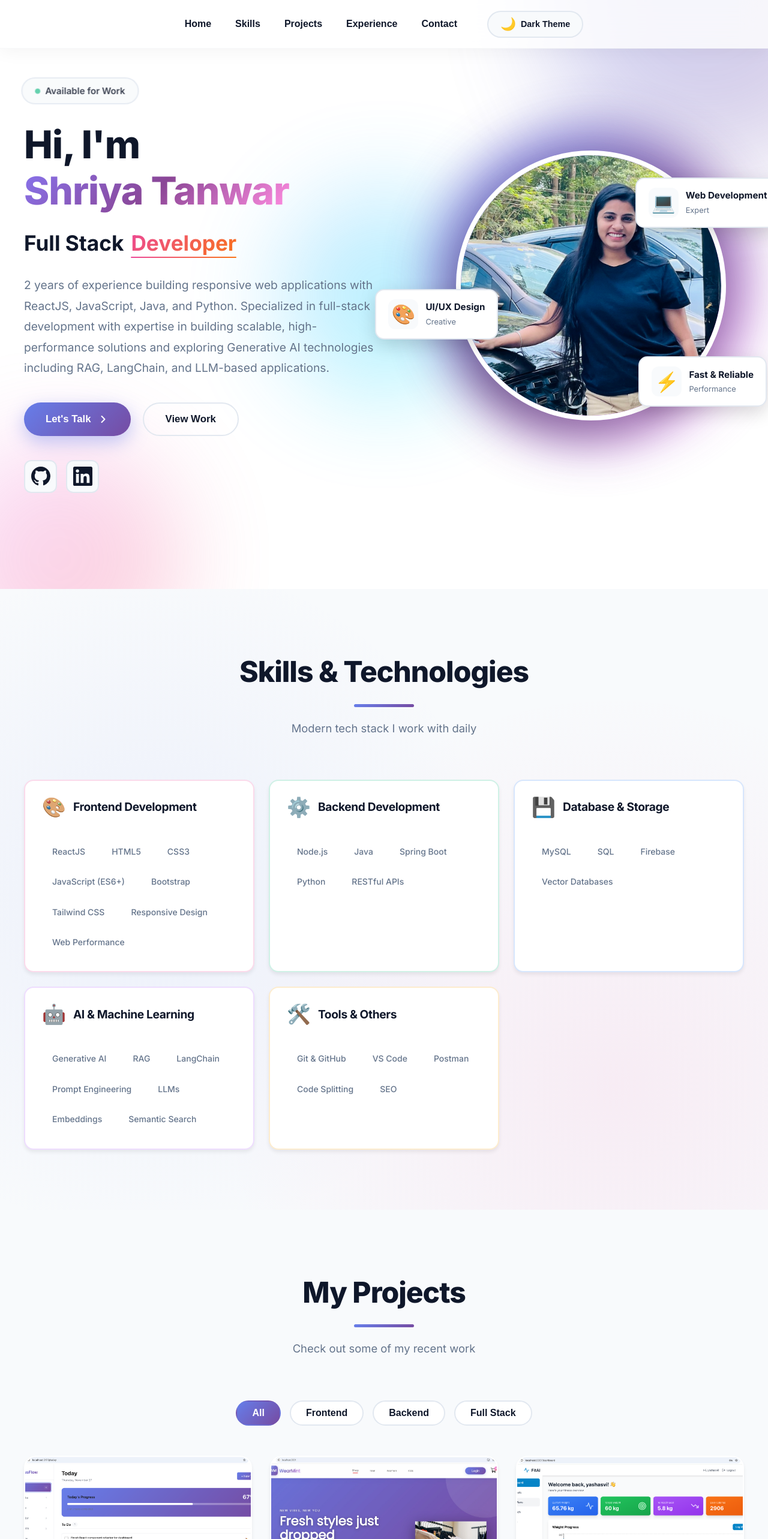
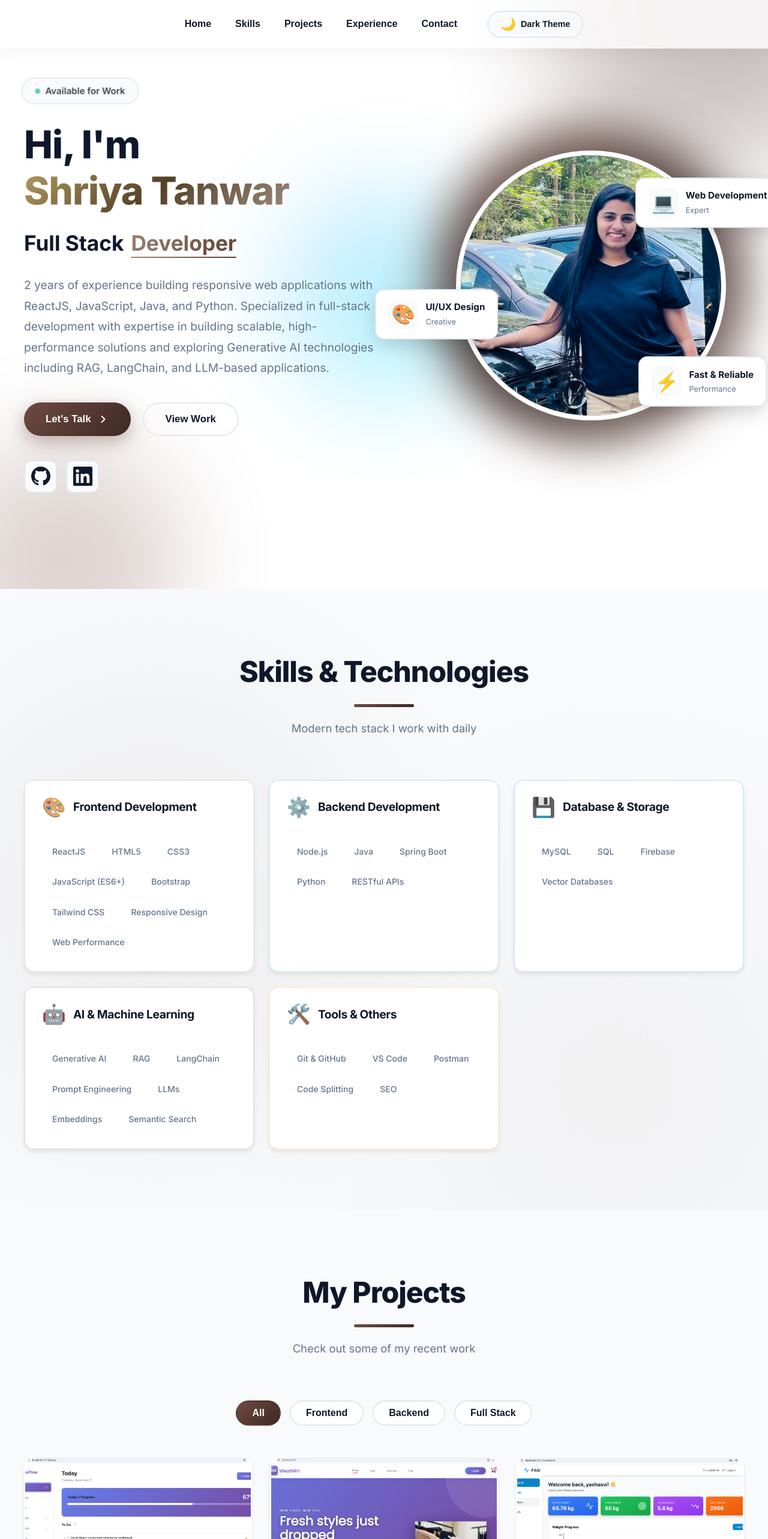
Before and after one commit to shriyatanwar/ShriyaTanwarPortFolio, a React (Create React App) app: page / in a window 1280 px wide. Shown: the top 2566 px of the page at 60% size. Built offline with nearby package versions, Linux system fonts and the light colour scheme.

Commit message:
changed color theme from purple to matte dark brown

```diff
--- a/src/App.css
+++ b/src/App.css
@@ -6,9 +6,9 @@
 
 :root {
   /* Light Mode Colors */
-  --primary-color: #6366f1;
-  --secondary-color: #8b5cf6;
-  --accent-color: #ec4899;
+  --primary-color: #5C3D2E;
+  --secondary-color: #8B6355;
+  --accent-color: #A1887F;
   --text-primary: #0f172a;
   --text-secondary: #64748b;
   --bg-primary: #ffffff;
@@ -21,8 +21,8 @@
   --shadow-xl: 0 20px 25px -5px rgba(0, 0, 0, 0.1);
 
   /* Gradients */
-  --gradient-primary: linear-gradient(135deg, #667eea 0%, #764ba2 100%);
-  --gradient-secondary: linear-gradient(135deg, #f093fb 0%, #f5576c 100%);
+  --gradient-primary: linear-gradient(135deg, #6D4C41 0%, #3E2723 100%);
+  --gradient-secondary: linear-gradient(135deg, #A1887F 0%, #8B6355 100%);
   --gradient-accent: linear-gradient(135deg, #4facfe 0%, #00f2fe 100%);
   --gradient-warm: linear-gradient(135deg, #fa709a 0%, #fee140 100%);
 }
@@ -139,12 +139,12 @@ section {
 .btn-primary {
   background: var(--gradient-primary);
   color: white;
-  box-shadow: 0 10px 30px rgba(102, 126, 234, 0.3);
+  box-shadow: 0 10px 30px rgba(109, 76, 65, 0.3);
 }
 
 .btn-primary:hover {
   transform: translateY(-3px);
-  box-shadow: 0 15px 40px rgba(102, 126, 234, 0.5);
+  box-shadow: 0 15px 40px rgba(109, 76, 65, 0.5);
 }
 
 .btn-secondary {
@@ -285,11 +285,11 @@ section {
 }
 
 ::-webkit-scrollbar-thumb:hover {
-  background: linear-gradient(135deg, #764ba2 0%, #667eea 100%);
+  background: linear-gradient(135deg, #3E2723 0%, #6D4C41 100%);
 }
 
 /* Selection */
 ::selection {
-  background: rgba(102, 126, 234, 0.3);
+  background: rgba(109, 76, 65, 0.3);
   color: var(--text-primary);
 }
--- a/src/components/Experience.css
+++ b/src/components/Experience.css
@@ -27,8 +27,8 @@
   width: 100%;
   height: 3px;
   background: linear-gradient(90deg,
-    rgba(102, 126, 234, 0.2) 0%,
-    rgba(236, 72, 153, 0.2) 100%);
+    rgba(109, 76, 65, 0.2) 0%,
+    rgba(161, 136, 127, 0.2) 100%);
   border-radius: 10px;
 }
 
@@ -42,7 +42,7 @@
   height: 3px;
   background: linear-gradient(90deg,
     var(--primary-color) 0%,
-    #ec4899 100%);
+    #A1887F 100%);
   border-radius: 10px;
   animation: progressLineHorizontal 2s ease-out forwards;
 }
@@ -101,7 +101,7 @@
   background: var(--primary-color);
   border-radius: 50%;
   border: 4px solid var(--bg-primary);
-  box-shadow: 0 0 0 3px rgba(102, 126, 234, 0.3);
+  box-shadow: 0 0 0 3px rgba(109, 76, 65, 0.3);
   position: absolute;
   top: 42px;
   left: 50%;
@@ -139,17 +139,17 @@
 
 @keyframes dotPulse {
   0%, 100% {
-    box-shadow: 0 0 0 3px rgba(102, 126, 234, 0.3);
+    box-shadow: 0 0 0 3px rgba(109, 76, 65, 0.3);
   }
   50% {
-    box-shadow: 0 0 0 7px rgba(102, 126, 234, 0.6);
+    box-shadow: 0 0 0 7px rgba(109, 76, 65, 0.6);
   }
 }
 
 .timeline-item:hover .timeline-dot {
-  background: linear-gradient(135deg, var(--primary-color), #ec4899);
+  background: linear-gradient(135deg, var(--primary-color), #A1887F);
   transform: translateX(-50%) scale(1.5);
-  box-shadow: 0 0 0 6px rgba(102, 126, 234, 0.5);
+  box-shadow: 0 0 0 6px rgba(109, 76, 65, 0.5);
 }
 
 /* Timeline Content Card */
@@ -167,15 +167,15 @@
 
 .timeline-content:hover {
   transform: translateY(-10px);
-  box-shadow: 0 10px 30px rgba(102, 126, 234, 0.2);
-  border-color: rgba(102, 126, 234, 0.3);
+  box-shadow: 0 10px 30px rgba(109, 76, 65, 0.2);
+  border-color: rgba(109, 76, 65, 0.3);
 }
 
 /* Period Badge */
 .experience-period {
   display: inline-block;
   padding: 5px 12px;
-  background: linear-gradient(135deg, var(--primary-color), #ec4899);
+  background: linear-gradient(135deg, var(--primary-color), #A1887F);
   color: white;
   border-radius: 20px;
   font-size: 0.7rem;
@@ -275,8 +275,8 @@
 
 .edu-cert-card:hover {
   transform: translateY(-5px);
-  box-shadow: 0 10px 30px rgba(102, 126, 234, 0.2);
-  border-color: rgba(102, 126, 234, 0.3);
+  box-shadow: 0 10px 30px rgba(109, 76, 65, 0.2);
+  border-color: rgba(109, 76, 65, 0.3);
 }
 
 /* Responsive Design */
@@ -293,8 +293,8 @@
     width: 3px;
     height: 100%;
     background: linear-gradient(180deg,
-      rgba(102, 126, 234, 0.2) 0%,
-      rgba(236, 72, 153, 0.2) 100%);
+      rgba(109, 76, 65, 0.2) 0%,
+      rgba(161, 136, 127, 0.2) 100%);
   }
 
   .zigzag-timeline::after {
@@ -305,7 +305,7 @@
     height: 0;
     background: linear-gradient(180deg,
       var(--primary-color) 0%,
-      #ec4899 100%);
+      #A1887F 100%);
     animation: progressLineVertical 2s ease-out forwards;
   }
 
--- a/src/components/Hero.css
+++ b/src/components/Hero.css
@@ -26,7 +26,7 @@
 .orb-1 {
   width: 500px;
   height: 500px;
-  background: linear-gradient(135deg, #667eea 0%, #764ba2 100%);
+  background: linear-gradient(135deg, #6D4C41 0%, #3E2723 100%);
   top: -200px;
   right: -100px;
   animation-delay: 0s;
@@ -35,7 +35,7 @@
 .orb-2 {
   width: 400px;
   height: 400px;
-  background: linear-gradient(135deg, #f093fb 0%, #f5576c 100%);
+  background: linear-gradient(135deg, #A1887F 0%, #8B6355 100%);
   bottom: -150px;
   left: -100px;
   animation-delay: 7s;
@@ -119,7 +119,7 @@
 }
 
 .name-highlight {
-  background: linear-gradient(135deg, #667eea 0%, #764ba2 50%, #f093fb 100%);
+  background: linear-gradient(135deg, #C4956A 0%, #5C3D2E 50%, #A1887F 100%);
   -webkit-background-clip: text;
   -webkit-text-fill-color: transparent;
   background-clip: text;
@@ -153,7 +153,7 @@
 .title-gradient {
   font-size: 2.2rem;
   font-weight: 700;
-  background: linear-gradient(135deg, #ec4899 0%, #f97316 100%);
+  background: linear-gradient(135deg, #A1887F 0%, #5C3D2E 100%);
   -webkit-background-clip: text;
   -webkit-text-fill-color: transparent;
   background-clip: text;
@@ -167,7 +167,7 @@
   left: 0;
   right: 0;
   height: 2px;
-  background: linear-gradient(135deg, #ec4899 0%, #f97316 100%);
+  background: linear-gradient(135deg, #A1887F 0%, #5C3D2E 100%);
   border-radius: 2px;
 }
 
@@ -269,14 +269,14 @@
 }
 
 .btn-primary {
-  background: linear-gradient(135deg, #667eea 0%, #764ba2 100%);
+  background: linear-gradient(135deg, #6D4C41 0%, #3E2723 100%);
   color: white;
-  box-shadow: 0 10px 30px rgba(102, 126, 234, 0.4);
+  box-shadow: 0 10px 30px rgba(109, 76, 65, 0.4);
 }
 
 .btn-primary:hover {
   transform: translateY(-3px);
-  box-shadow: 0 15px 40px rgba(102, 126, 234, 0.6);
+  box-shadow: 0 15px 40px rgba(109, 76, 65, 0.6);
 }
 
 .btn-primary svg {
@@ -353,7 +353,7 @@
 .image-glow {
   position: absolute;
   inset: -30px;
-  background: linear-gradient(135deg, #667eea 0%, #764ba2 50%, #f093fb 100%);
+  background: linear-gradient(135deg, #6D4C41 0%, #3E2723 50%, #A1887F 100%);
   border-radius: 50%;
   filter: blur(40px);
   opacity: 0.4;
@@ -365,7 +365,7 @@
   width: 100%;
   height: 100%;
   border-radius: 50%;
-  background: linear-gradient(135deg, #667eea 0%, #764ba2 50%, #f093fb 100%);
+  background: linear-gradient(135deg, #6D4C41 0%, #3E2723 50%, #A1887F 100%);
   display: flex;
   align-items: center;
   justify-content: center;
--- a/src/components/Navbar.css
+++ b/src/components/Navbar.css
@@ -98,7 +98,7 @@ body.dark-mode .navbar {
   transform: scale(1.05);
   background: var(--gradient-primary);
   border-color: transparent;
-  box-shadow: 0 5px 20px rgba(102, 126, 234, 0.3);
+  box-shadow: 0 5px 20px rgba(109, 76, 65, 0.3);
 }
 
 .theme-toggle:hover .theme-label {
--- a/src/components/Skills.css
+++ b/src/components/Skills.css
@@ -12,8 +12,8 @@
   width: 100%;
   height: 100%;
   background:
-    radial-gradient(circle at 20% 50%, rgba(102, 126, 234, 0.08) 0%, transparent 50%),
-    radial-gradient(circle at 80% 80%, rgba(236, 72, 153, 0.08) 0%, transparent 50%);
+    radial-gradient(circle at 20% 50%, rgba(109, 76, 65, 0.08) 0%, transparent 50%),
+    radial-gradient(circle at 80% 80%, rgba(161, 136, 127, 0.08) 0%, transparent 50%);
   pointer-events: none;
 }
 
@@ -61,13 +61,13 @@
 
 /* Category Colors */
 .skill-category.frontend {
-  border-color: rgba(236, 72, 153, 0.2);
-  color: #ec4899;
+  border-color: rgba(161, 136, 127, 0.2);
+  color: #A1887F;
 }
 
 .skill-category.frontend:hover {
-  border-color: rgba(236, 72, 153, 0.5);
-  box-shadow: 0 12px 32px rgba(236, 72, 153, 0.2);
+  border-color: rgba(161, 136, 127, 0.5);
+  box-shadow: 0 12px 32px rgba(161, 136, 127, 0.2);
 }
 
 .skill-category.backend {
@@ -91,13 +91,13 @@
 }
 
 .skill-category.ai {
-  border-color: rgba(168, 85, 247, 0.2);
-  color: #a855f7;
+  border-color: rgba(139, 99, 85, 0.2);
+  color: #8B6355;
 }
 
 .skill-category.ai:hover {
-  border-color: rgba(168, 85, 247, 0.5);
-  box-shadow: 0 12px 32px rgba(168, 85, 247, 0.2);
+  border-color: rgba(139, 99, 85, 0.5);
+  box-shadow: 0 12px 32px rgba(139, 99, 85, 0.2);
 }
 
 .skill-category.tools {
--- a/src/index.css
+++ b/src/index.css
@@ -27,12 +27,12 @@ code {
 }
 
 ::-webkit-scrollbar-thumb {
-  background: linear-gradient(135deg, #667eea 0%, #764ba2 100%);
+  background: linear-gradient(135deg, #6D4C41 0%, #3E2723 100%);
   border-radius: 5px;
 }
 
 ::-webkit-scrollbar-thumb:hover {
-  background: linear-gradient(135deg, #764ba2 0%, #667eea 100%);
+  background: linear-gradient(135deg, #3E2723 0%, #6D4C41 100%);
 }
 
 body.dark-mode::-webkit-scrollbar-track {
```
